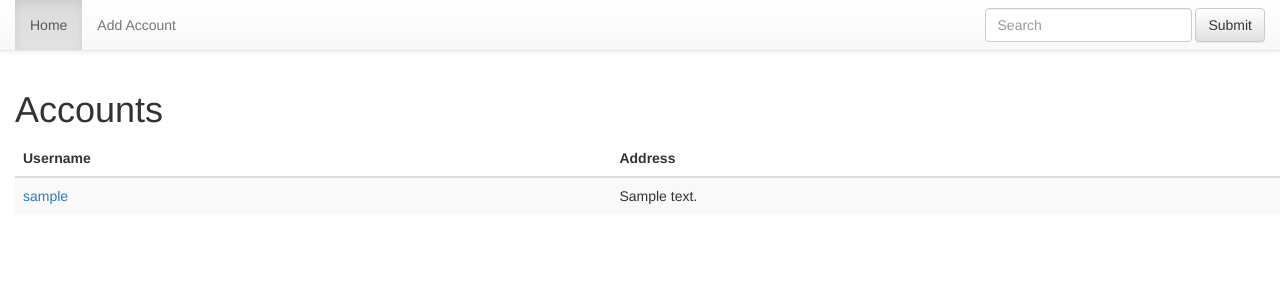
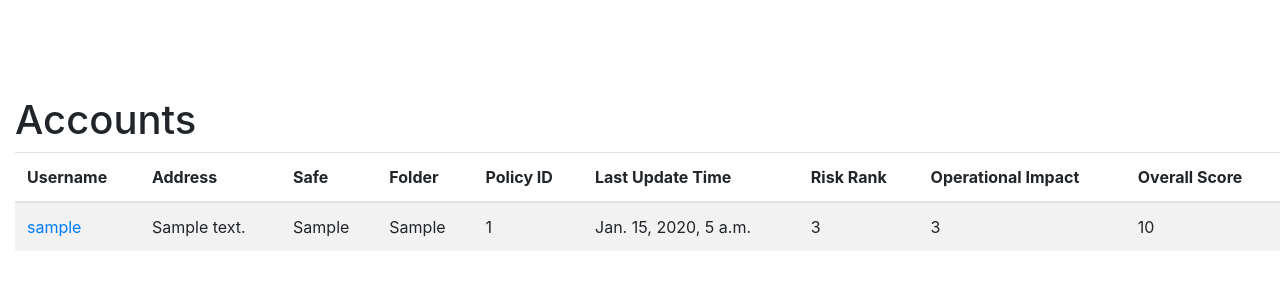
Before and after one commit to jongrim/PAM_Django, a Django app: page /PAM_APP/ in a window 1280 px wide. Shown: the top 300 px of the page. Run offline with Django 3.2, Linux system fonts and the light colour scheme; tables that the repository leaves empty hold one stand-in row (values such as "Sample post"); some libraries are stand-ins or nearby versions.

Commit message:
Revised files. Moving closer to a working prototype.

```diff
--- a/PAM_APP/forms.py
+++ b/PAM_APP/forms.py
@@ -5,4 +5,4 @@
 class AccountForm(ModelForm):
     class Meta:
         model = Account
-        fields = ['username', 'address', 'device_type', 'risk_rank', 'operational_impact']
+        exclude = ['account_name', 'cyberark_account_id']
--- /dev/null
+++ b/PAM_APP/templates/PAM_APP/base.html
@@ -0,0 +1,54 @@
+<!DOCTYPE html>
+<html lang="en">
+<head>
+    <meta charset="utf-8">
+    <meta http-equiv="X-UA-Compatible" content="IE=edge">
+    <meta name="viewport" content="width=device-width, initial-scale=1">
+    <!-- The above 3 meta tags *must* come first in the head; any other head content must come *after* these tags -->
+    <title>PAM Application</title>
+
+    <link rel="stylesheet" href="https://maxcdn.bootstrapcdn.com/bootstrap/4.0.0-alpha.5/css/bootstrap.min.css"
+          integrity="sha384-AysaV+vQoT3kOAXZkl02PThvDr8HYKPZhNT5h/CXfBThSRXQ6jW5DO2ekP5ViFdi" crossorigin="anonymous">
+
+    <!-- HTML5 shim and Respond.js for IE8 support of HTML5 elements and media queries -->
+    <!-- WARNING: Respond.js doesn't work if you view the page via file:// -->
+    <!--[if lt IE 9]>
+      <script src="https://oss.maxcdn.com/html5shiv/3.7.3/html5shiv.min.js"></script>
+      <script src="https://oss.maxcdn.com/respond/1.4.2/respond.min.js"></script>
+    <![endif]-->
+    <style>
+    body {
+    padding-top: 70px;
+    padding-left: 15px;
+    }
+    </style>
+</head>
+<body>
+
+<nav class="navbar navbar-dark bg-inverse navbar-fixed-top">
+  <button class="navbar-toggler hidden-lg-up" type="button" data-toggle="collapse" data-target="#navbarResponsive" aria-controls="navbarResponsive" aria-expanded="false" aria-label="Toggle navigation"></button>
+  <div class="collapse navbar-toggleable-md" id="navbarResponsive">
+    <ul class="nav navbar-nav">
+      <li class="nav-item active">
+        <a class="nav-link" href="{% url 'PAM_APP:index' %}">Home<span class="sr-only">(current)</span></a>
+      </li>
+      <li class="nav-item">
+        <a class="nav-link" href="{% url 'PAM_APP:add_account' %}">Add Account</a>
+      </li>
+    </ul>
+    <form class="form-inline float-lg-right">
+      <input class="form-control" type="text" placeholder="Search">
+      <button class="btn btn-outline-success" type="submit">Search</button>
+    </form>
+  </div>
+</nav>
+
+
+{% block content %}
+{% endblock %}
+
+<script src="https://ajax.googleapis.com/ajax/libs/jquery/3.1.1/jquery.min.js" integrity="sha384-3ceskX3iaEnIogmQchP8opvBy3Mi7Ce34nWjpBIwVTHfGYWQS9jwHDVRnpKKHJg7" crossorigin="anonymous"></script>
+<script src="https://cdnjs.cloudflare.com/ajax/libs/tether/1.3.7/js/tether.min.js" integrity="sha384-XTs3FgkjiBgo8qjEjBk0tGmf3wPrWtA6coPfQDfFEY8AnYJwjalXCiosYRBIBZX8" crossorigin="anonymous"></script>
+<script src="https://maxcdn.bootstrapcdn.com/bootstrap/4.0.0-alpha.5/js/bootstrap.min.js" integrity="sha384-BLiI7JTZm+JWlgKa0M0kGRpJbF2J8q+qreVrKBC47e3K6BW78kGLrCkeRX6I9RoK" crossorigin="anonymous"></script>
+</body>
+</html>
--- a/PAM_APP/templates/PAM_APP/delete.html
+++ b/PAM_APP/templates/PAM_APP/delete.html
@@ -78,7 +78,8 @@
         </table>
 
         <div class="btn-group btn-group-lg">
-            <a href="{% url 'PAM_APP:delete' account.id %}"><button type="button" class="btn btn-default">Delete</button></a>
+            <a href="{% url 'PAM_APP:remove_account' account.id %}">
+                <button type="button" class="btn btn-default">Delete</button></a>
         </div>
     </div>
     {% else %}
--- a/PAM_APP/templates/PAM_APP/index.html
+++ b/PAM_APP/templates/PAM_APP/index.html
@@ -1,89 +1,43 @@
-<!DOCTYPE html>
-<html lang="en">
-  <head>
-    <meta charset="utf-8">
-    <meta http-equiv="X-UA-Compatible" content="IE=edge">
-    <meta name="viewport" content="width=device-width, initial-scale=1">
-    <!-- The above 3 meta tags *must* come first in the head; any other head content must come *after* these tags -->
-    <title>Account Overview</title>
+{% extends 'PAM_APP/base.html' %}
 
-    <!-- Latest compiled and minified CSS -->
-    <link rel="stylesheet" href="https://maxcdn.bootstrapcdn.com/bootstrap/3.3.7/css/bootstrap.min.css"
-          integrity="sha384-BVYiiSIFeK1dGmJRAkycuHAHRg32OmUcww7on3RYdg4Va+PmSTsz/K68vbdEjh4u" crossorigin="anonymous">
+{% block content %}
 
-    <!-- Optional theme -->
-    <link rel="stylesheet" href="https://maxcdn.bootstrapcdn.com/bootstrap/3.3.7/css/bootstrap-theme.min.css"
-          integrity="sha384-rHyoN1iRsVXV4nD0JutlnGaslCJuC7uwjduW9SVrLvRYooPp2bWYgmgJQIXwl/Sp" crossorigin="anonymous">
-
-    <!-- Latest compiled and minified JavaScript -->
-    <script src="https://maxcdn.bootstrapcdn.com/bootstrap/3.3.7/js/bootstrap.min.js"
-            integrity="sha384-Tc5IQib027qvyjSMfHjOMaLkfuWVxZxUPnCJA7l2mCWNIpG9mGCD8wGNIcPD7Txa"
-            crossorigin="anonymous"></script>
-
-    <!-- HTML5 shim and Respond.js for IE8 support of HTML5 elements and media queries -->
-    <!-- WARNING: Respond.js doesn't work if you view the page via file:// -->
-    <!--[if lt IE 9]>
-      <script src="https://oss.maxcdn.com/html5shiv/3.7.3/html5shiv.min.js"></script>
-      <script src="https://oss.maxcdn.com/respond/1.4.2/respond.min.js"></script>
-    <![endif]-->
-      <style>
-          body {
-          padding-top: 70px;
-          padding-left: 15px;
-          }
-      </style>
-  </head>
-
-
-  <body>
-
-  <nav class="navbar navbar-default navbar-fixed-top">
-  <div class="container-fluid">
-
-    <!-- Collect the nav links, forms, and other content for toggling -->
-    <div class="collapse navbar-collapse" id="bs-example-navbar-collapse-1">
-      <ul class="nav navbar-nav">
-        <li class="active"><a href="{% url 'PAM_APP:index' %}">Home <span class="sr-only">(current)</span></a></li>
-        <li><a href="{% url 'PAM_APP:submit' %}">Add Account</a></li>
-      </ul>
-      <form class="navbar-form navbar-right">
-        <div class="form-group">
-          <input type="text" class="form-control" placeholder="Search">
-        </div>
-        <button type="submit" class="btn btn-default">Submit</button>
-      </form>
-    </div><!-- /.navbar-collapse -->
-  </div><!-- /.container-fluid -->
-  </nav>
-
-
-  <div>
-      <h1>Accounts</h1>
-  </div>
-
+<div>
+    <h1>Accounts</h1>
+</div>
+    {% if object_list %}
     <div>
-    {% if accounts_qs %}
         <table class="table table-striped">
             <thead>
                 <tr>
                     <th>Username</th>
                     <th>Address</th>
+                    <th>Safe</th>
+                    <th>Folder</th>
+                    <th>Policy ID</th>
+                    <th>Last Update Time</th>
+                    <th>Risk Rank</th>
+                    <th>Operational Impact</th>
+                    <th>Overall Score</th>
                 </tr>
             </thead>
-        {% for account in accounts_qs %}
+        {% for account in object_list %}
             <tr>
-                <td><a href="{% url 'PAM_APP:detail' account.id %}">{{ account.username }}</a></td>
+                <td><a href="{% url 'PAM_APP:account_detail' account.id %}">{{ account.username }}</a></td>
                 <td>{{ account.address }}</td>
+                <td>{{ account.safe }}</td>
+                <td>{{ account.folder }}</td>
+                <td>{{ account.policy_id }}</td>
+                <td>{{ account.last_update_time }}</td>
+                <td>{{ account.risk_rank }}</td>
+                <td>{{ account.operational_impact }}</td>
+                <td>{{ account.overall_score }}</td>
             </tr>
         {% endfor %}
         </table>
+    </div>
     {% else %}
         <ul>No accounts</ul>
     {% endif %}
-    <!-- jQuery (necessary for Bootstrap's JavaScript plugins) -->
-    <script src="https://ajax.googleapis.com/ajax/libs/jquery/1.12.4/jquery.min.js"></script>
-    <!-- Include all compiled plugins (below), or include individual files as needed -->
-    <script src="js/bootstrap.min.js"></script>
-    </div>
-  </body>
-</html>
+
+{% endblock %}
--- a/PAM_APP/urls.py
+++ b/PAM_APP/urls.py
@@ -1,19 +1,20 @@
 from django.conf.urls import url
+from PAM_APP.views import IndexView, AccountDetailView, AddAccount
 
 from . import views
 
 app_name = 'PAM_APP'
 urlpatterns = [
     # ex: /PAM_APP/
-    url(r'^$', views.index, name='index'),
+    url(r'^$', IndexView.as_view(), name='index'),
     # ex: /PAM_APP/34/
-    url(r'^(?P<account_id>[0-9]+)/$', views.detail, name='detail'),
-    # ex: /PAM_APP/submit/
-    url(r'^submit/$', views.submit, name='submit'),
-    #ex: /PAM_APP/34/edit/
+    url(r'^account/(?P<pk>[0-9]+)/detail$', AccountDetailView.as_view(), name='account_detail'),
+    # ex: /PAM_APP/add_account/
+    url(r'^add_os_account/$', AddAccount.as_view(), name='add_account'),
+    # ex: /PAM_APP/34/edit/
     url(r'^(?P<account_id>[0-9]+)/edit/$', views.edit, name='edit'),
-    #ex: /PAM_APP/34/delete/
-    url(r'^(?P<account_id>[0-9]+)/delete/$', views.delete, name='delete')
-    # ex: /PAM_APP/submit/add_account/
-    # url(r'^submit/add_account/$', views.add_account, name='add_account'),
+    # ex: /PAM_APP/34/delete/
+    url(r'^(?P<account_id>[0-9]+)/delete/$', views.delete, name='delete'),
+    # ex: /PAM_APP/34/remove_account
+    url(r'^(?P<account_id>[0-9]+)/remove_account/$', views.remove_account, name='remove_account'),
 ]
--- a/PAM_APP/views.py
+++ b/PAM_APP/views.py
@@ -1,17 +1,28 @@
 from django.shortcuts import render, get_object_or_404
 from django.http import HttpResponseRedirect
 from django.urls import reverse
+from django.views import View, generic
 
-from .models import Account
+from .models import Account, AccountUser
 from .forms import AccountForm
 
 
-def index(request):
-    accounts_qs = Account.objects.all()
-    context = {
-        'accounts_qs': accounts_qs,
-    }
-    return render(request, 'PAM_APP/index.html', context)
+class IndexView(generic.ListView):
+    model = Account
+    template_name = 'PAM_APP/index.html'
+#     TODO figure out how to return the first x number of accounts, and do pagination
+
+
+class AccountDetailView(generic.DetailView):
+    model = Account
+    template_name = 'PAM_APP/detail.html'
+
+# def index(request):
+#     accounts_qs = Account.objects.all()
+#     context = {
+#         'accounts_qs': accounts_qs,
+#     }
+#     return render(request, 'PAM_APP/index.html', context)
 
 
 def detail(request, account_id):
@@ -19,15 +30,31 @@
     return render(request, 'PAM_APP/detail.html', {'account': account})
 
 
-def submit(request):
-    if request.method == 'POST':
-        form = AccountForm(request.POST)
-        if form.is_valid():
-            account = form.save()
-            return HttpResponseRedirect(reverse('PAM_APP:detail', args=(account.id,)))
-    else:
-        form = AccountForm()
-    return render(request, 'PAM_APP/submit.html', {'form': form})
+# def submit(request):
+#     if request.method == 'POST':
+#         form = AccountForm(request.POST)
+#         if form.is_valid():
+#             account = form.save()
+#             return HttpResponseRedirect(reverse('PAM_APP:detail', args=(account.id,)))
+#     else:
+#         form = AccountForm()
+#     return render(request, 'PAM_APP/submit.html', {'form': form})
+
+
+class AddAccount(View):
+    account_form = AccountForm
+
+    def get(self, request):
+        account_form = AccountForm()
+        return render(request, 'PAM_APP/submit.html', {'account_form': account_form})
+
+    def post(self, request):
+        post_data = request.POST
+        account_form = AccountForm(request.POST)
+        if account_form.is_valid():
+            account = account_form.save()
+            user = get_object_or_404(AccountUser, pk=request.POST['users'])
+            return HttpResponseRedirect(reverse('PAM_APP:detail', args=(account.id, )))
 
 
 def edit(request, account_id):
@@ -44,18 +71,10 @@
 
 def delete(request, account_id):
     account = get_object_or_404(Account, pk=account_id)
-    if request.method == 'POST':
-        deletion = account.delete()
-        return HttpResponseRedirect('PAM_APP:index')
-    else:
-        return render(request, 'PAM_APP/delete.html', {'account': account})
+    return render(request, 'PAM_APP/delete.html', {'account': account})
 
 
-# def add_account(request):
-#     new_account = Account(
-#         username=request.POST['username'],
-#         address=request.POST['address'],
-#         device_type=request.POST['device_type']
-#     )
-#     new_account.save()
-#     return HttpResponseRedirect(reverse('PAM_APP:detail', args=(new_account.id,)))
+def remove_account(request, account_id):
+    account = get_object_or_404(Account, pk=account_id)
+    account.delete()
+    return HttpResponseRedirect(reverse('PAM_APP:index'))
```
Also changed, not shown: PAM_APP/models.py (+29 -18 lines), PAM_APP/templates/PAM_APP/detail.html (+41 -63 lines), PAM_APP/templates/PAM_APP/submit.html (+8 -60 lines).
